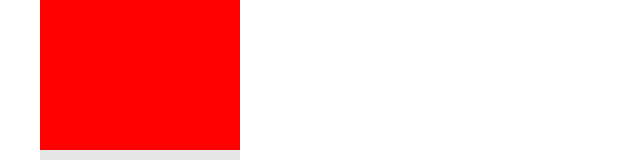
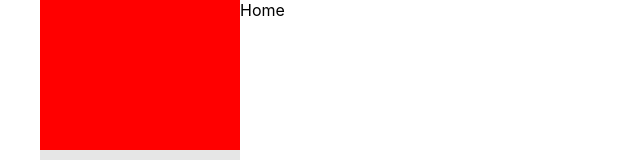
Before and after one commit to jini-labs-2/react-practice, a React (Create React App) app: page / in a window 1280 px wide. Shown: the top 160 px of the page, without its empty margins (0-640 px from the left). Built offline with nearby package versions, Linux system fonts and the light colour scheme.

Commit message:
add BrowserRouter, Routs, Route

```diff
--- a/src/App.js
+++ b/src/App.js
@@ -1,13 +1,25 @@
-import { BrowserRouter } from "react-router-dom";
+import { BrowserRouter, Routes, Route } from "react-router-dom";
 import "./App.css";
 import Sidebar from "./Sidebar";
+import Main from "./pages/Main";
+import Home from "./pages/Home";
+import About from "./pages/About";
+import Email from "./pages/Email";
+import Access from "./pages/Access";
 
 function App() {
   return (
     <BrowserRouter>
       <div className="App">
         <Sidebar />
-        <div className="content"></div>
+        <Main>
+          <Routes>
+            <Route path="/" element={<Home />} />
+            <Route path="/about" element={<About />} />
+            <Route path="/email" element={<Email />} />
+            <Route path="/access" element={<Access />} />
+          </Routes>
+        </Main>
       </div>
     </BrowserRouter>
   );
--- a/src/pages/Home.js
+++ b/src/pages/Home.js
@@ -1,9 +1,9 @@
 import React from 'react'
 
-const home = () => {
+const Home = () => {
   return (
-    <div>home</div>
+    <div>Home</div>
   )
 }
 
-export default home
+export default Home
--- /dev/null
+++ b/src/pages/Main.js
@@ -0,0 +1,11 @@
+import React from 'react'
+
+const Main = (props) => {
+  return (
+    <div>
+      {props.children}
+    </div>
+  )
+}
+
+export default Main
```
